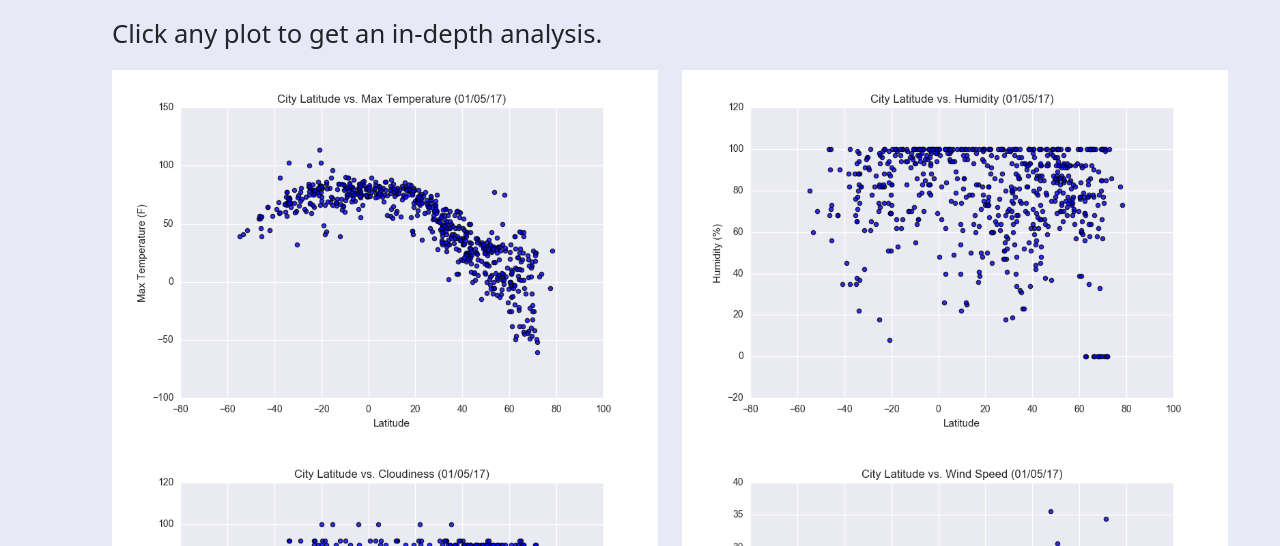
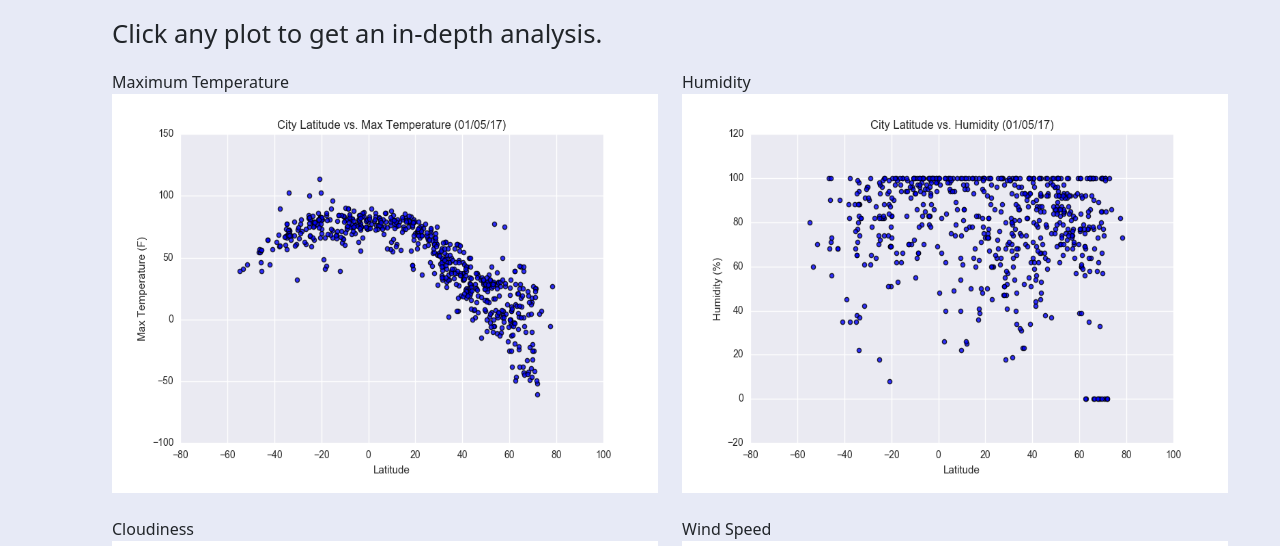
Before and after one commit to uzmabb182/web-design-assignment, a plain HTML site: page Starter Files/comparison.html in a window 1280 px wide. Shown: the part 254-800 px from the top of the page. Drawn offline with nearby package versions, Linux system fonts and the light colour scheme.

Commit message:
figure cations are added

```diff
--- a/Starter Files/comparison.html
+++ b/Starter Files/comparison.html
@@ -61,17 +61,25 @@
         </div>
         <div class="row">
             <div class="col-md-6">
+                <figcaption>Maximum Temperature</figcaption>
                 <a href="max_temp.html"><img class="comp-img" src="static/images/Fig1.png" alt="Latitude vs. Max Temp" /></a>
             </div>
             <div class="col-md-6">
+                <figcaption>Humidity</figcaption>
                 <a href="humidity.html"><img class="comp-img" src="static/images/Fig2.png" alt="Latitude vs. Humidity" /></a>
             </div>
         </div>
+        <br>
+        <br>
         <div class="row">
             <div class="col-md-6">
+                <figcaption>Cloudiness</figcaption>
                 <a href="cloudiness.html"><img class="comp-img" src="static/images/Fig3.png" alt="Latitude vs. Cloudiness" /></a>
             </div>
+            <br>
+            <br>
             <div class="col-md-6">
+                <figcaption>Wind Speed</figcaption>
                 <a href="wind_speed.html"><img class="comp-img" src="static/images/Fig4.png" alt="Latitude vs. Wind Speed" /></a>
             </div>
         </div>
```
